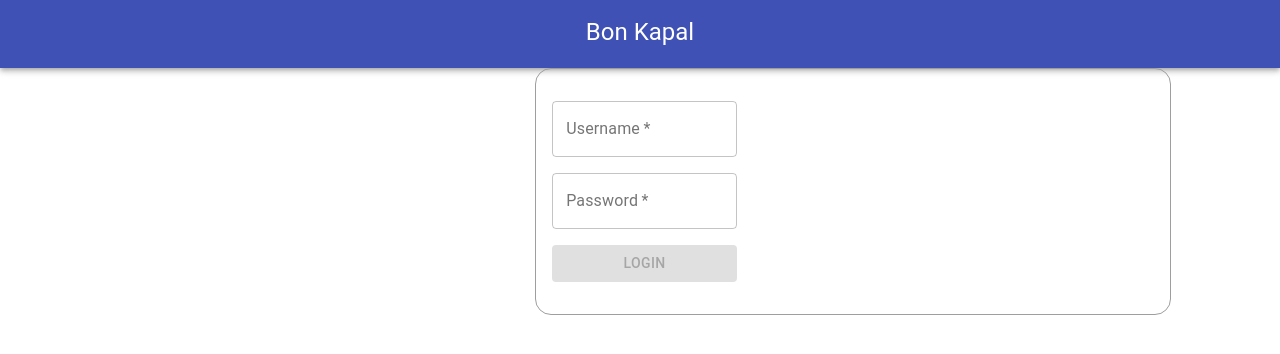
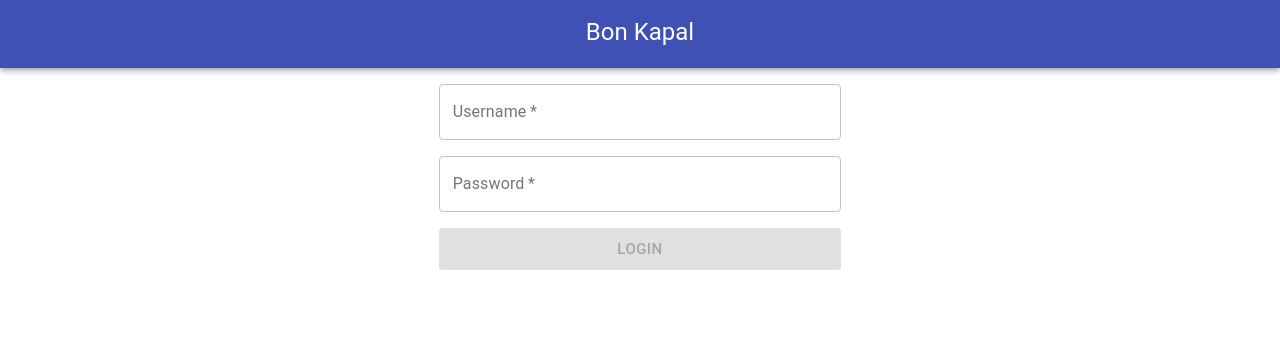
Before and after one commit to Ellianto/bon-kapal-tpi, a React (Create React App) app: page /print in a window 1280 px wide. Shown: the top 354 px of the page. Built offline with nearby package versions, Linux system fonts and the light colour scheme.

Commit message:
Redeployed, Revamp Login UI, tidy up

```diff
--- a/package.json
+++ b/package.json
@@ -12,7 +12,6 @@
     "@material-ui/system": "^4.3.0",
     "react": "^16.8.6",
     "react-dom": "^16.8.6",
-    "react-number-format": "^4.0.8",
     "react-router-dom": "^5.0.1",
     "react-scripts": "3.0.1",
     "react-to-print": "^2.1.3"
--- a/src/components/App.js
+++ b/src/components/App.js
@@ -17,7 +17,6 @@ import { fireAuth } from '../firebase';
 //TODO: Implement better caching policy
 //TODO: Enable offline access
 //TODO: Migrate to Cloud Functions
-
 export default class App extends React.Component{
     constructor(){
         super();
@@ -160,7 +159,7 @@ export default class App extends React.Component{
                     {
                         this.state.user ?
                         <React.Fragment>
-                            <Route exact path='/home'           render={props => <HomePage    {...props} navLinks={this.navLinks} />} />
+                            <Route exact path='/home'       render={props => <HomePage    {...props} navLinks={this.navLinks} />} />
                             <Route exact path='/recent'     render={props => <RecentEntry {...props} showProgressBar={this.showProgressBar} closeProgressBar={this.closeProgressBar} />} />
                             <Route exact path='/add_bon'    render={props => <InputForm   {...props} showProgressBar={this.showProgressBar} closeProgressBar={this.closeProgressBar} openSnackBar={this.openSnackBar} />} />
                             <Route exact path='/show'       render={props => <DataDisplay {...props} showProgressBar={this.showProgressBar} closeProgressBar={this.closeProgressBar} openSnackBar={this.openSnackBar} />} />
--- a/src/components/LoginPage.js
+++ b/src/components/LoginPage.js
@@ -1,9 +1,8 @@
 import React from 'react'
-import {Redirect} from 'react-router-dom'
 
 import {fireAuth} from '../firebase';
 
-import {Grid, TextField, Button, Box} from '@material-ui/core';
+import {Grid, TextField, Button} from '@material-ui/core';
 
 export default class LoginPage extends React.Component {
     constructor(props) {
@@ -39,9 +38,9 @@ export default class LoginPage extends React.Component {
     render() {
         return (
             <Grid container px={2} py={4} direction='row' justify='space-around' alignItems='center'>
-                <Grid item md={4} />
-                <Box mx='auto' px={2} py={4} borderRadius={16} border={1} borderColor='grey.500'>
-                    <Grid item container direction='row' justify='space-evenly' alignItems='center' spacing={2} md={4}>
+                <Grid item container direction='row' justify='space-evenly' alignItems='center' spacing={2} md={4}
+                    style={{margin:4, padding:4, borderWidth:1, borderRadius:16}}
+                >
                     <Grid item xs={12}>
                         <TextField fullWidth id='user_name' name='uname' label='Username' type='text' required style={{ width: '100%' }}
                             variant='outlined'
@@ -64,13 +63,11 @@ export default class LoginPage extends React.Component {
                         />
                     </Grid>
                     <Grid item xs={12}>
-                            <Button fullWidth variant='contained' size='medium' color='primary' onClick={this.handleLogin} disabled={this.state.uname === '' || this.state.passwd === '' ? true : false}>
+                        <Button fullWidth variant='contained' size='large' color='primary' onClick={this.handleLogin} disabled={this.state.uname === '' || this.state.passwd === '' ? true : false}>
                             Login
                     </Button>
                     </Grid>
                 </Grid>
-                </Box>
-                <Grid item md={4} />
             </Grid>
         );
     }
--- a/src/components/MakeBook.js
+++ b/src/components/MakeBook.js
@@ -363,7 +363,7 @@ export default class MakeBook extends React.Component {
                         <Grid item xs={12} md={4}>
                             <Button fullWidth variant='contained' color='primary' size='large' onClick={this.handleDialogOpen} disabled={this.state.shipName === '' ? true : false}>
                                 Tampilkan Buku
-                                </Button>
+                            </Button>
                             <Dialog open={this.state.openDialog} onClose={this.handleDialogClose}>
                                 <DialogTitle>
                                     Pilih Buku untuk Dibuka
```
Also changed, not shown: 1 other file (tests, documents, lock files or other folders). Lines whose indentation alone changed are shown as unchanged.
